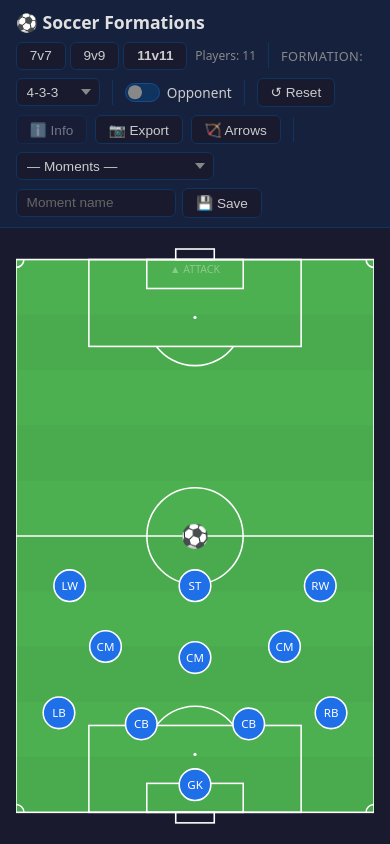
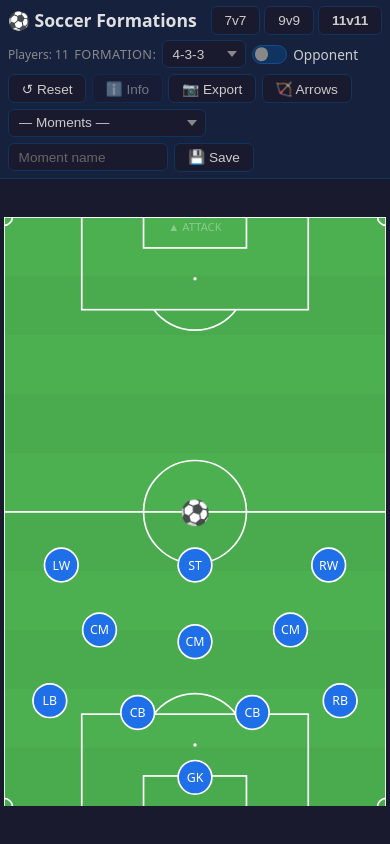
Before and after one commit to mheil23/soccer, a website with bundled scripts: page index.html in a window 390 px wide. Built offline with nearby package versions, Linux system fonts and the light colour scheme.

Commit message:
Update index.html

```diff
--- a/index.html
+++ b/index.html
@@ -252,8 +252,9 @@
 
     #field-svg {
       width: 100%;
-      height: 100%;
-      max-height: calc(100vh - 120px);
+      height: auto;
+      max-height: calc(100vh - 60px);
+      max-width: 100%;
       /* Keep the 68:105 aspect ratio (portrait) */
       aspect-ratio: 68 / 105;
       object-fit: contain;
@@ -400,6 +401,29 @@
 
     /* ─── Responsive ─────────────────────────────────────────────────────── */
     @media (max-width: 640px) {
+      #toolbar {
+        padding: 0.4rem 0.5rem;
+        gap: 0.35rem;
+        max-height: 30vh;
+        overflow-y: auto;
+      }
+
+      #main {
+        flex-direction: column;
+        overflow-y: auto;
+      }
+
+      #field-container {
+        padding: 0.25rem;
+        min-height: 0;
+      }
+
+      #field-svg {
+        max-height: none;
+        width: 100%;
+        height: auto;
+      }
+
       #description-panel {
         position: absolute;
         top: 0; right: 0; bottom: 0;
@@ -407,6 +431,10 @@
         width: 80vw;
         z-index: 100;
         box-shadow: -4px 0 16px rgba(0, 0, 0, 0.5);
+      }
+
+      .toolbar-sep {
+        display: none;
       }
     }
   </style>
```
